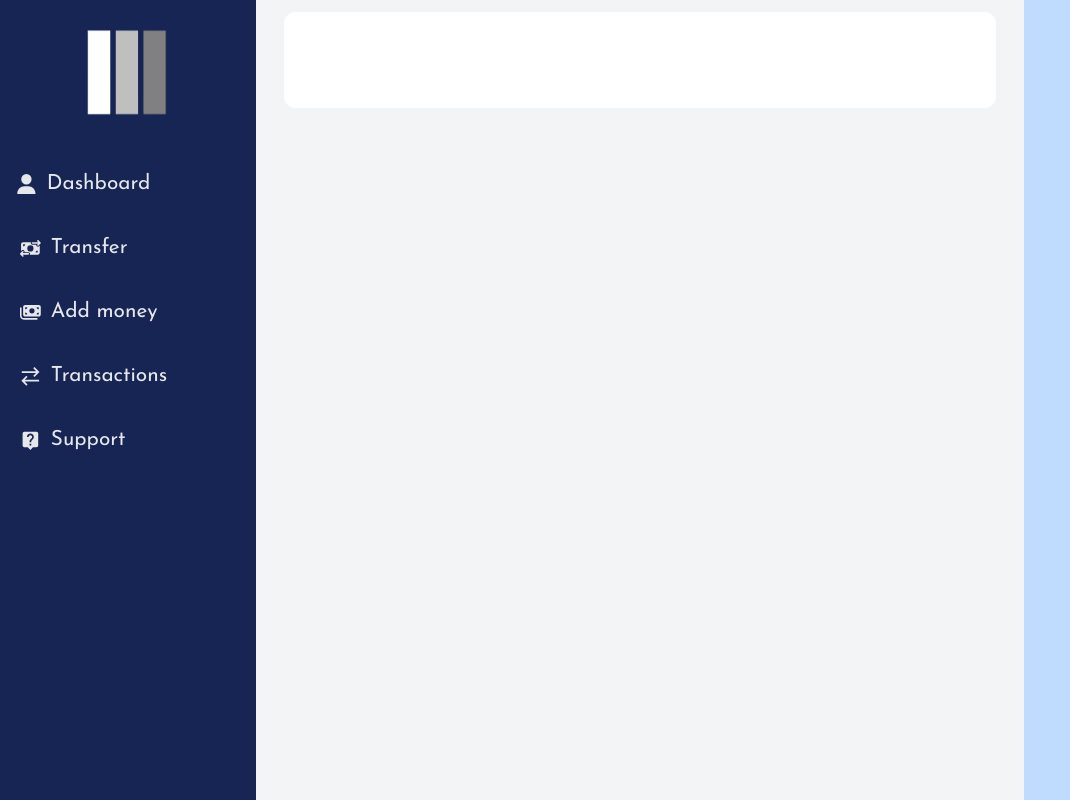
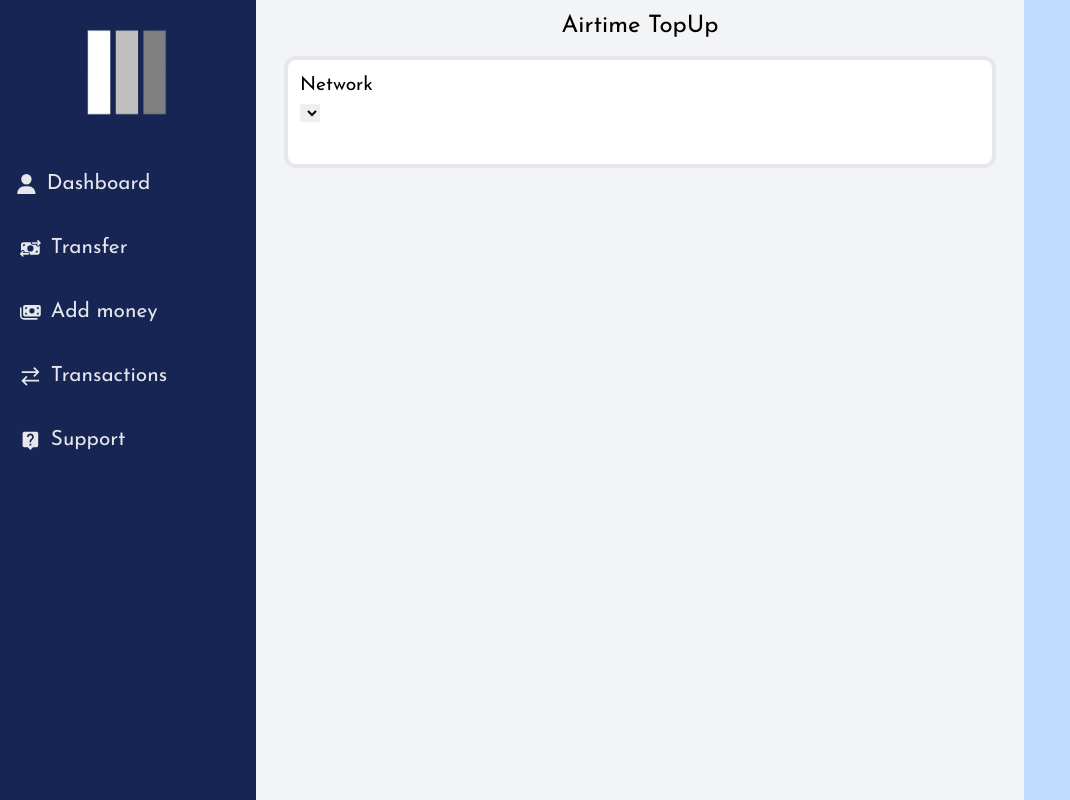
Before and after one commit to Lord-Tender/Bank-App-VTU-System-, a React (Vite) app in the folder front end/: page /user/dashboard/airtime in a window 1280 px wide. Shown: the whole page, without its empty margins (0-1070 px from the left). Built offline with nearby package versions, Linux system fonts and the light colour scheme; no server answers; sample sign-in values are in the browser's storage.

Commit message:
Client: Fetching Network and Admin settings

```diff
--- a/front end/src/Pages/Airtime.jsx
+++ b/front end/src/Pages/Airtime.jsx
@@ -6,8 +6,10 @@ import toast from 'react-hot-toast'
 
 const Airtime = () => {
     const [user, setuser] = useState("")
+    const [network, setnetwork] = useState("")
 
     useEffect(() => {
+        getNetworks()
         let token = localStorage.getItem('token')
         let url = 'http://localhost:5000/user/page_auth'
 
@@ -19,7 +21,6 @@ const Airtime = () => {
             },
         }).then((res) => {
             setuser(res.data.userResult)
-            getUserTransaction(res.data.userResult.emailInfo.email)
             if (res.data.emailVerified == false) {
                 navigate('/user/not-verify')
             }
@@ -38,6 +39,18 @@ const Airtime = () => {
             })
     }, [])
 
+    const getNetworks = () => {
+        let url = 'http://localhost:5000/user/get_plans'
+        axios.get(url)
+        .then((res)=>{
+            console.log(res);
+            setnetwork(res.data.plans)
+        })
+        .catch((err)=>{
+            console.log(err);
+        })
+    }
+
     return (
         <>
             <section id='section' className="mainSection flex relative w-full " >
@@ -47,9 +60,13 @@ const Airtime = () => {
                 {/* Main body */}
 
                 <div className='w-full lg:w-[60%] md:w-[60%] h-screen bg-gray-100 static lg:absolute px-7 sm:px-3 md:fixed left-[20%] ' style={{ fontFamily: '"Josefin Sans", sans-serif' }}>
+                    <h1 className='text-[1.5em] text-center pt-2 '>Airtime TopUp</h1>
 
-                    <div className='w-full bg-white h-[6em] my-3 rounded-xl'>
-
+                    <div className='w-full bg-white h-[7em] my-3 rounded-xl border-4 p-3'>
+                        <h2 className='text-[1.2em] '>Network</h2>
+                        <select name="network" id="network">
+                            <option value=""></option>
+                        </select>
                     </div>
                 </div>
 
```
Also changed, not shown: 1 other file (tests, documents, lock files or other folders).
